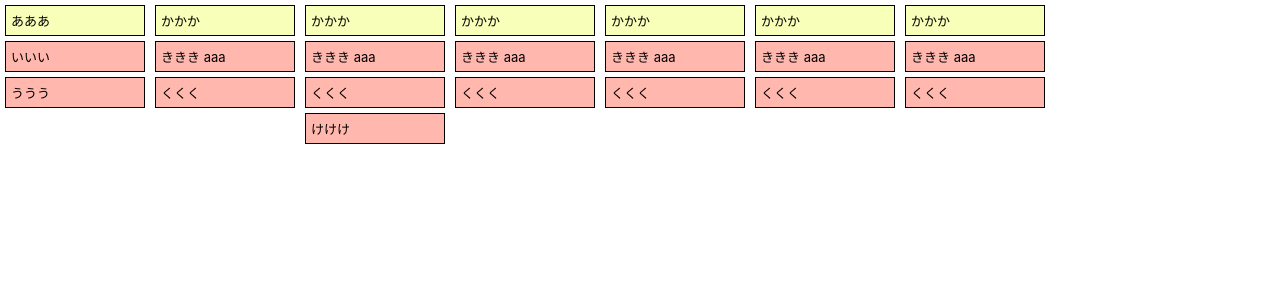
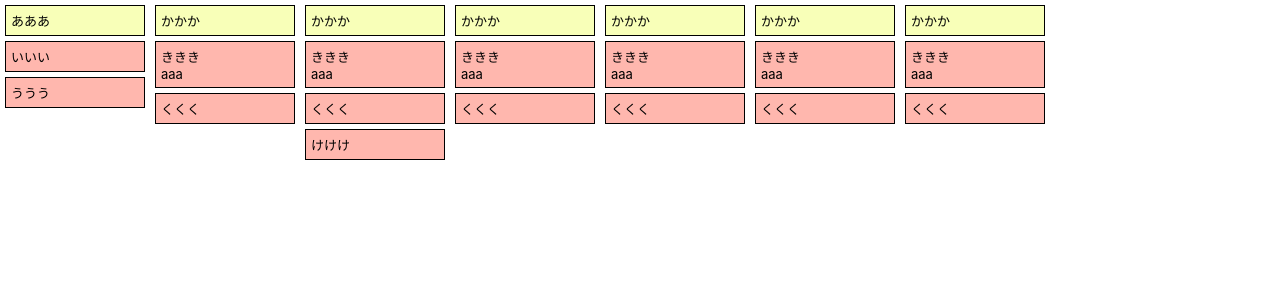
Before and after one commit to stories-with-team/stories-with-team, a React (Create React App) app in the folder frontend/: page / in a window 1280 px wide. Shown: the top 300 px of the page. Built offline with nearby package versions, Linux system fonts and the light colour scheme.

Commit message:
Add line break on cards

```diff
--- a/frontend/src/components/StoryBoard.tsx
+++ b/frontend/src/components/StoryBoard.tsx
@@ -9,7 +9,7 @@ type DetailBagProps = {
 const DetailBag: React.SFC<DetailBagProps> = (props) => {
   const {detail} = props
   return (
-    <React.Fragment>{detail.description}</React.Fragment>
+    <StoryCard text={detail.description}/>
   )
 }
 type StoryBagProps = {
@@ -21,7 +21,7 @@ const StoryBag: React.SFC<StoryBagProps> = (props) => {
   return (
     <div className="story-bag">
       <div className="story-box story-activity">
-      {story.activity.description}
+        <StoryCard text={story.activity.description} />
       </div>
       <div>
       {story.details.map(detail =>
@@ -33,6 +33,21 @@ const StoryBag: React.SFC<StoryBagProps> = (props) => {
 
     </div>
   );
+}
+
+type StoryCardProps = {
+  text: string
+}
+
+const StoryCard: React.SFC<StoryCardProps> = (props) => {
+  const {text} = props
+  return (
+    <React.Fragment>
+      {text.split(/\n/).map(line =>
+        <div>{line}</div>
+      )}
+    </React.Fragment>
+  )
 }
 
 type StoryBoardProps = {
```
